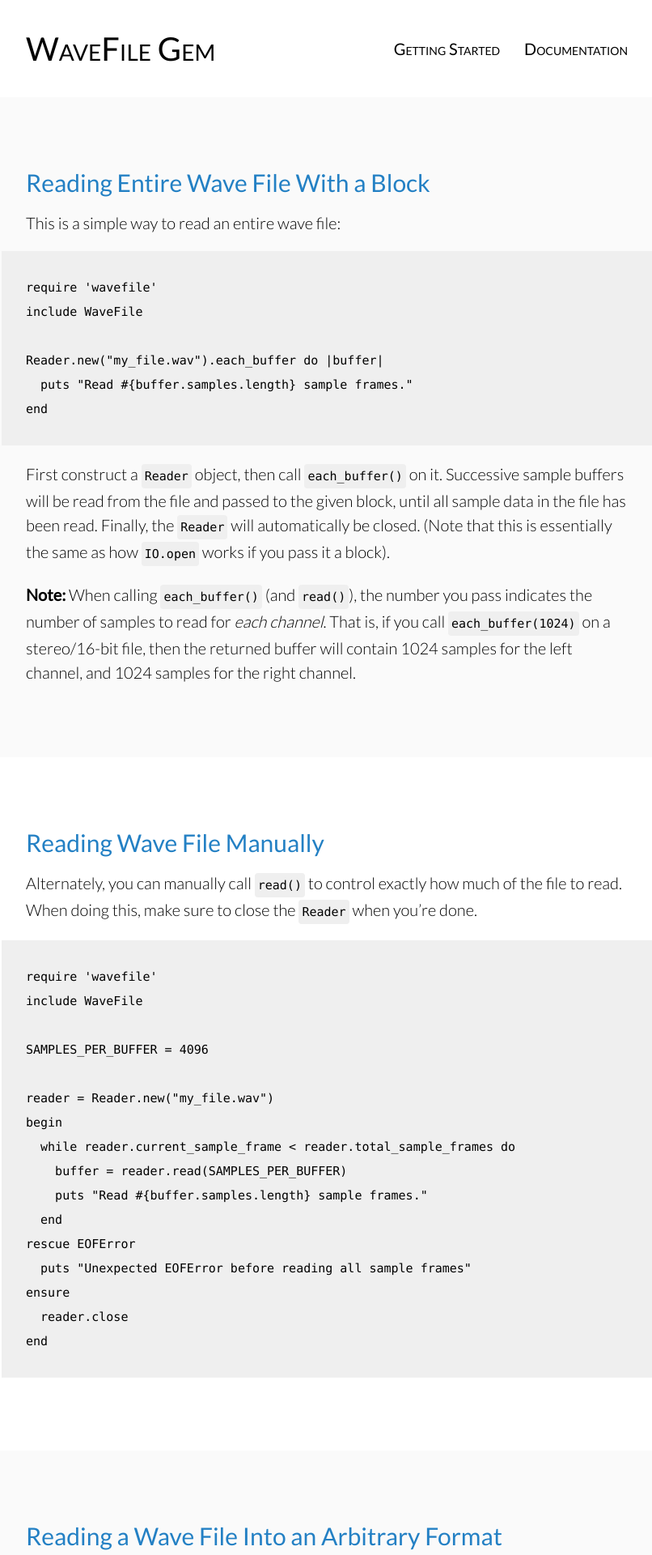
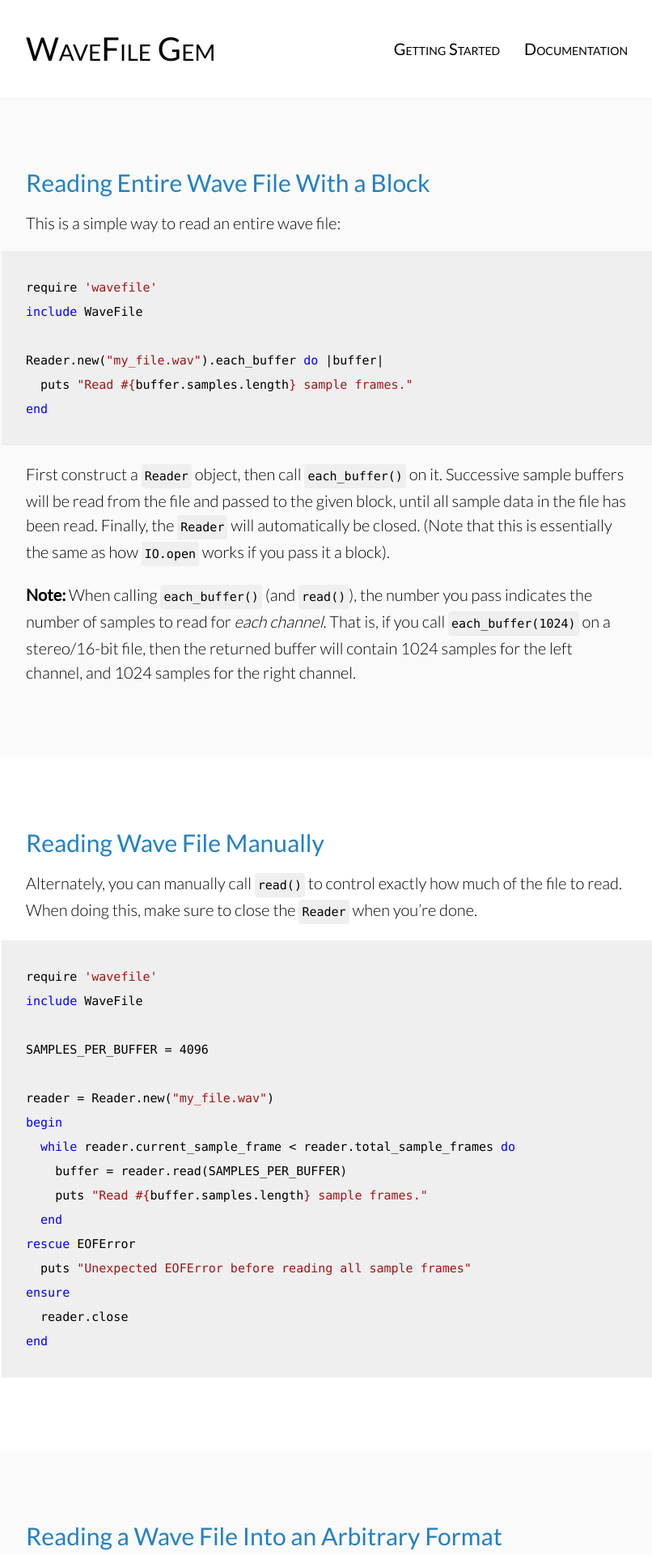
Before and after one commit to jstrait/wavefile, a Jekyll site: the page built from examples.html, in a window 1280 px wide. Shown: the top 1920 px of the page at 81% size, without its empty margins (236-1042 px from the left). Built offline with Jekyll 4.4.1, drawn with Linux system fonts in a browser that asks for light colours; some web fonts are replaced; some of the changed text lies outside the part shown.

Commit message:
Adding syntax highlighting for code blocks

```diff
--- a/_config.yml
+++ b/_config.yml
@@ -26,6 +26,7 @@
 
 # Build settings
 markdown: kramdown
+highlighter: rouge
 #theme: minima
 #plugins:
 #  - jekyll-feed
--- a/examples.html
+++ b/examples.html
@@ -6,12 +6,12 @@ layout: default
 
   <p>This is a simple way to read an entire wave file:</p>
 
-  <pre><code>require 'wavefile'
+  {% highlight ruby %}require 'wavefile'
 include WaveFile
 
 Reader.new("my_file.wav").each_buffer do |buffer|
   puts "Read #{buffer.samples.length} sample frames."
-end</code></pre>
+end{% endhighlight %}
 
   <p>First construct a <code>Reader</code> object, then call <code>each_buffer()</code> on it. Successive sample buffers will be read from the file and passed to the given block, until all sample data in the file has been read. Finally, the <code>Reader</code> will automatically be closed. (Note that this is essentially the same as how <code>IO.open</code> works if you pass it a block).</p>
 
@@ -23,7 +23,7 @@ end</code></pre>
 
   <p>Alternately, you can manually call <code>read()</code> to control exactly how much of the file to read. When doing this, make sure to close the <code>Reader</code> when you&rsquo;re done.</p>
 
-  <pre><code>require 'wavefile'
+  {% highlight ruby %}require 'wavefile'
 include WaveFile
 
 SAMPLES_PER_BUFFER = 4096
@@ -38,14 +38,14 @@ rescue EOFError
   puts "Unexpected EOFError before reading all sample frames"
 ensure
   reader.close
-end</code></pre>
+end{% endhighlight %}
 </div>
 
 <div class="section">
   <h2>Reading a Wave File Into an Arbitrary Format</h2>
 
   <p>When reading sample data you can convert it to a different format on the fly. For example, let&rsquo;s say <code>my_file.wav</code> has 2 channels and 16-bit PCM samples, but you want 1 channel normalized floating point samples. By passing a <code>Format</code> instance to the constructor, the samples will be read out in the desired format regardless of what is actually in the file:</p>
-  <pre><code>require 'wavefile'
+  {% highlight ruby %}require 'wavefile'
 include WaveFile
 
 # Samples will be read as monophonic floating point,
@@ -53,14 +53,14 @@ include WaveFile
 target_format = Format.new(:mono, :float, 44100)
 reader = Reader.new("my_file.wav", target_format).each_buffer do |buffer|
   puts "Read #{buffer.samples.length} sample frames."
-end</code></pre>
+end{% endhighlight %}
   <p><strong>Note:</strong> Sample data will not be re-sampled to match the target sample rate. For example, if reading data out of a file with 44,100Hz sample rate using a target <code>Format</code> with a 22,050Hz sample rate, the samples will not be re-sampled to a 22,050Hz sample rate. This means that audio will sound pitch shifted unless the file&rsquo;s actual sample rate and the target sample rate are the same.</p>
 </div>
 
 <div class="section bg-white">
   <h2>Getting Metadata About a Wave File</h2>
 
-  <pre><code>require 'wavefile'
+  {% highlight ruby %}require 'wavefile'
 include WaveFile
 
 file_name = ARGV[0]
@@ -86,7 +86,7 @@ begin
   puts "  Play time:             #{formatted_duration}"
 rescue InvalidFormatError
   puts "  Not a valid Wave file!"
-end</code></pre>
+end{% endhighlight %}
 </div>
 
 <div class="section">
@@ -94,7 +94,7 @@ end</code></pre>
 
   <p>The <code>Writer</code> object is used to write data to a wave file. When constructing the <code>Writer</code>, you can pass a block inside which the writing will occur. When the block exits the file will automatically be closed. The example below shows how to write a basic square wave to a file.</p>
 
-  <pre><code>require 'wavefile'
+  {% highlight ruby %}require 'wavefile'
 include WaveFile
 
 # Write a 440Hz square wave beep
@@ -102,7 +102,7 @@ cycle = ([0.5] * 50) + ([-0.5] * 50)
 buffer = Buffer.new(cycle, Format.new(:mono, :float, 44100))
 Writer.new("my_file.wav", Format.new(:mono, :pcm_16, 44100)) do |writer|
   100.times { writer.write(buffer) }
-end</code></pre>
+end{% endhighlight %}
   <p>For more info on how to create simple sounds with Ruby, check out <a href="https://www.joelstrait.com/nanosynth_create_sound_with_ruby/">NanoSynth</a>.</p>
 </div>
 
@@ -111,7 +111,7 @@ end</code></pre>
 
   <p>Alternately, you can manually control when to close the file, as shown below. Note that a file won&rsquo;t be valid for playback until it is closed. This is because some data required for playback (such as the total number of samples) isn&rsquo;t written to the file until it is closed.</p>
 
-  <pre><code>require 'wavefile'
+  {% highlight ruby %}require 'wavefile'
 include WaveFile
 
 writer = Writer.new("my_file.wav", Format.new(:mono, :pcm_16, 44100))
@@ -124,7 +124,7 @@ buffer = Buffer.new(cycle, Format.new(:mono, :float, 44100))
 end
 
 # The Wave file isn't in a valid state until this is called
-writer.close</code></pre>
+writer.close{% endhighlight %}
 </div>
 
 <div class="section">
@@ -134,14 +134,14 @@ writer.close</code></pre>
 
   <p>This example also shows that you can also pass a block to <code>Writer.new()</code>, and the <code>Writer</code> will automatically be closed when the block exits.</p>
 
-  <pre><code>require 'wavefile'
+  {% highlight ruby %}require 'wavefile'
 include WaveFile
 
 Writer.new("copy.wav", Format.new(:stereo, :pcm_16, 44100)) do |writer|
   Reader.new("original.wav").each_buffer do |buffer|
     writer.write(buffer)
   end
-end</code></pre>
+end{% endhighlight %}
 </div>
 
 <div class="section bg-white">
@@ -149,7 +149,7 @@ end</code></pre>
 
   <p>This example will take 3 Wave files, and write them to a single file containing each input file played one after another. Note that the individual files can be in different formats. They will all be converted to the output file&rsquo;s format.</p>
 
-  <pre><code>require 'wavefile'
+  {% highlight ruby %}require 'wavefile'
 include WaveFile
 
 FILES_TO_APPEND = ["file1.wav", "file2.wav", "file3.wav"]
@@ -160,5 +160,5 @@ Writer.new("append.wav", Format.new(:stereo, :pcm_16, 44100)) do |writer|
       writer.write(buffer)
     end
   end
-end</code></pre>
+end{% endhighlight %}
 </div>
--- a/index.html
+++ b/index.html
@@ -49,7 +49,7 @@ layout: default
       </audio>
     </li>
   </ul>
-  <pre><code>require "wavefile"
+{% highlight ruby %}require "wavefile"
 include WaveFile    # To avoid prefixing classes with "WaveFile::"
 
 FILES_TO_APPEND = ["one.wav", "two.wav", "three.wav"]
@@ -61,7 +61,7 @@ Writer.new("one_two_three.wav", OUTPUT_FORMAT) do |writer|
       writer.write(buffer)
     end
   end
-end</pre></code>
+end{% endhighlight %}
   <p>Intrigued? Check out <a href="/examples.html">more examples</a>.</p>
   <p>Don&rsquo;t have any idea what this code means? Check out the <a href="/getting_started.html">Getting Started</a> guide.</p>
 </div>
--- a/wavefile.css
+++ b/wavefile.css
@@ -285,6 +285,8 @@ span.label {
 
   pre {
     padding: 1.5rem;
+    margin-left: -1.5rem;
+    margin-right: -1.5rem;
   }
 
   .flex-row-l { flex-direction: row; }
@@ -346,8 +348,55 @@ span.label {
     margin-left: -0.75rem;
   }
 
+  pre {
+    margin-left: -0.75rem;
+    margin-right: -0.75rem;
+  }
+
   .footer p {
     padding-left: 0.75rem;
     padding-right: 0.75rem;
   }
 }
+
+
+/* Syntax highlighting */
+/* https://github.com/richleland/pygments-css/blob/master/vs.css */
+.highlight .hll { background-color: #ffffcc }
+.highlight  { background: #ffffff; }
+.highlight .c { color: #008000 } /* Comment */
+.highlight .err { border: 1px solid #FF0000 } /* Error */
+.highlight .k { color: #0000ff } /* Keyword */
+.highlight .ch { color: #008000 } /* Comment.Hashbang */
+.highlight .cm { color: #008000 } /* Comment.Multiline */
+.highlight .cp { color: #0000ff } /* Comment.Preproc */
+.highlight .cpf { color: #008000 } /* Comment.PreprocFile */
+.highlight .c1 { color: #008000 } /* Comment.Single */
+.highlight .cs { color: #008000 } /* Comment.Special */
+.highlight .ge { font-style: italic } /* Generic.Emph */
+.highlight .gh { font-weight: bold } /* Generic.Heading */
+.highlight .gp { font-weight: bold } /* Generic.Prompt */
+.highlight .gs { font-weight: bold } /* Generic.Strong */
+.highlight .gu { font-weight: bold } /* Generic.Subheading */
+.highlight .kc { color: #0000ff } /* Keyword.Constant */
+.highlight .kd { color: #0000ff } /* Keyword.Declaration */
+.highlight .kn { color: #0000ff } /* Keyword.Namespace */
+.highlight .kp { color: #0000ff } /* Keyword.Pseudo */
+.highlight .kr { color: #0000ff } /* Keyword.Reserved */
+.highlight .kt { color: #2b91af } /* Keyword.Type */
+.highlight .s { color: #a31515 } /* Literal.String */
+.highlight .nc { color: #2b91af } /* Name.Class */
+.highlight .ow { color: #0000ff } /* Operator.Word */
+.highlight .sa { color: #a31515 } /* Literal.String.Affix */
+.highlight .sb { color: #a31515 } /* Literal.String.Backtick */
+.highlight .sc { color: #a31515 } /* Literal.String.Char */
+.highlight .dl { color: #a31515 } /* Literal.String.Delimiter */
+.highlight .sd { color: #a31515 } /* Literal.String.Doc */
+.highlight .s2 { color: #a31515 } /* Literal.String.Double */
+.highlight .se { color: #a31515 } /* Literal.String.Escape */
+.highlight .sh { color: #a31515 } /* Literal.String.Heredoc */
+.highlight .si { color: #a31515 } /* Literal.String.Interpol */
+.highlight .sx { color: #a31515 } /* Literal.String.Other */
+.highlight .sr { color: #a31515 } /* Literal.String.Regex */
+.highlight .s1 { color: #a31515 } /* Literal.String.Single */
+.highlight .ss { color: #a31515 } /* Literal.String.Symbol */
```
Also changed, not shown: getting_started.html (+16 -16 lines).
